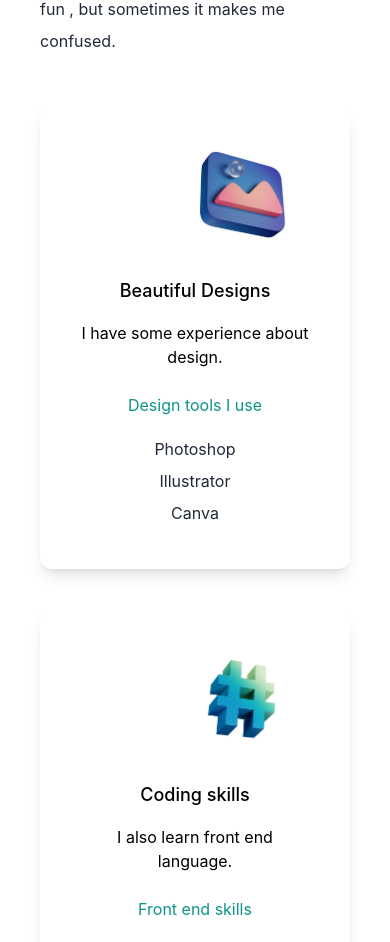
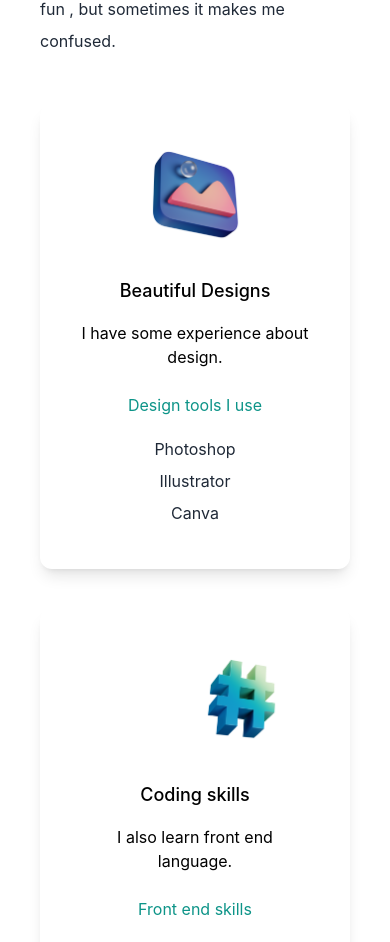
Before and after one commit to Dxlgnds/portofolio-nextjs, a Next.js app: page / in a window 390 px wide. Shown: the part 1331-2273 px from the top of the page. Built offline with nearby package versions, Linux system fonts and the light colour scheme.

Commit message:
Update index.js

```diff
--- a/pages/index.js
+++ b/pages/index.js
@@ -68,7 +68,7 @@ export default function Home() {
 
             <div className="text-center shadow-lg p-10 rounded-xl my-10 dark:bg-white flex-1">
 
-            <Image src={design} width={100} height={100} className="ml-28 lg:ml-14" />
+            <Image src={design} width={100} height={100} className="mx-auto" />
             <h3 className="text-lg font-medium pt-8 pb-2">Beautiful Designs</h3>
             <p className="py-2">I have some experience about design.</p>
             <h4 className="py-4 text-teal-600">Design tools I use</h4>
```
